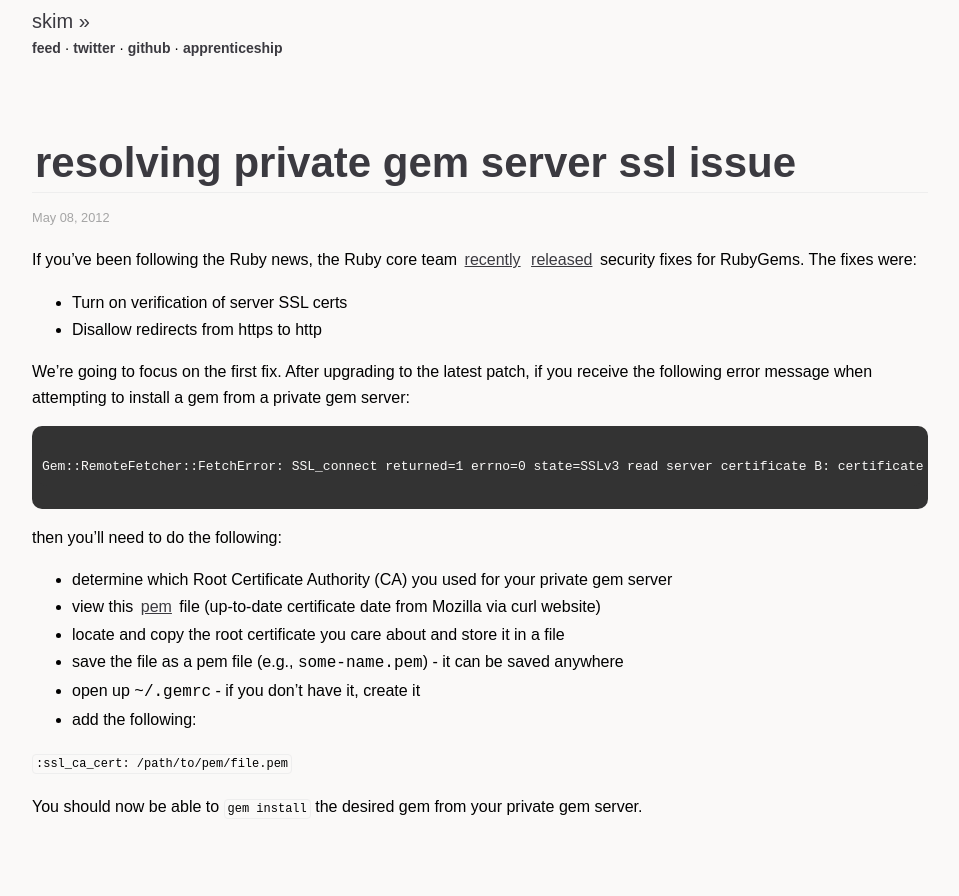
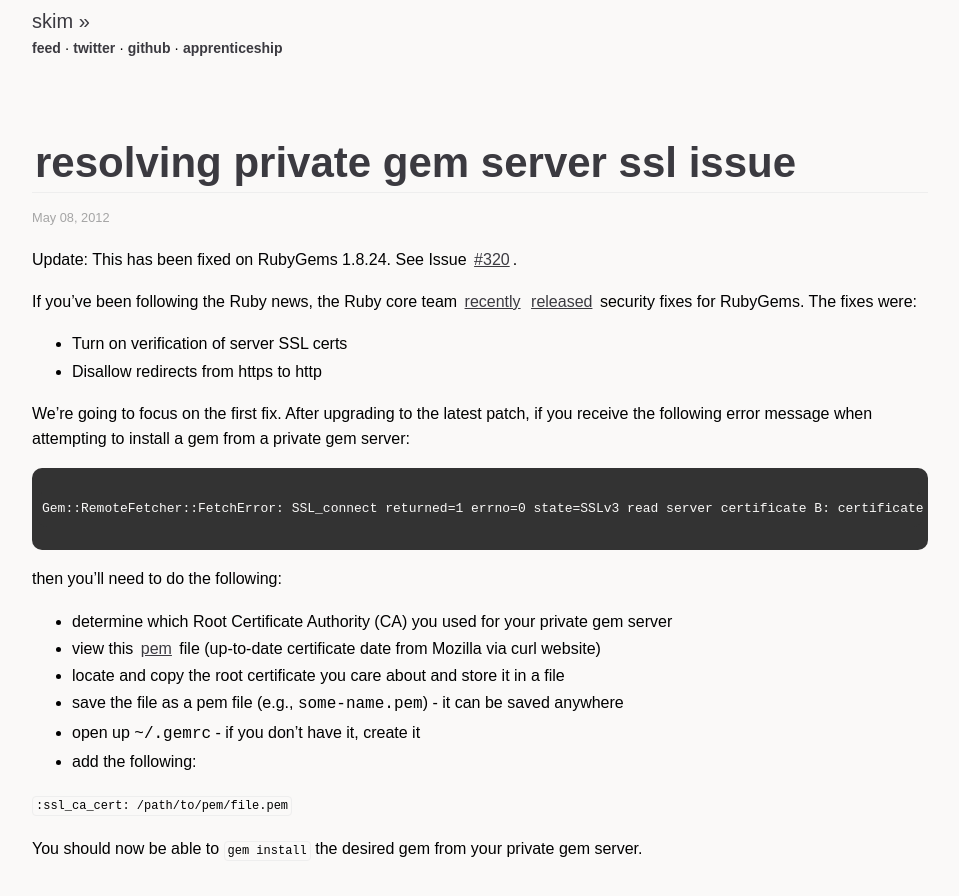
Before and after one commit to sl4m/sl4m.github.com, a Jekyll site: the page built from _posts/2012-05-08-resolving-private-gem-server-ssl-issue.markdown, in a window 1280 px wide and 900 px high. Shown: the top 896 px of the window, without its empty margins (160-1119 px from the left). Built offline with Jekyll 4.4.1, drawn with Linux system fonts in a browser that asks for light colours; comment, search, counter and statistics services are not loaded.

Commit message:
moot point

```diff
--- a/_posts/2012-05-08-resolving-private-gem-server-ssl-issue.markdown
+++ b/_posts/2012-05-08-resolving-private-gem-server-ssl-issue.markdown
@@ -4,6 +4,8 @@ title: resolving private gem server ssl issue
 date: 2012-05-08 18:00:00 -05:00
 tag: ruby
 ---
+
+Update: This has been fixed on RubyGems 1.8.24.  See Issue [#320](https://github.com/rubygems/rubygems/issues/320).
 
 If you've been following the Ruby news, the Ruby core team [recently](http://www.ruby-lang.org/en/news/2012/04/20/ruby-1-9-3-p194-is-released/) [released](http://www.ruby-lang.org/en/news/2012/04/21/ruby-1-9-2-p320-is-released/) security fixes for RubyGems.  The fixes were:
 
```
